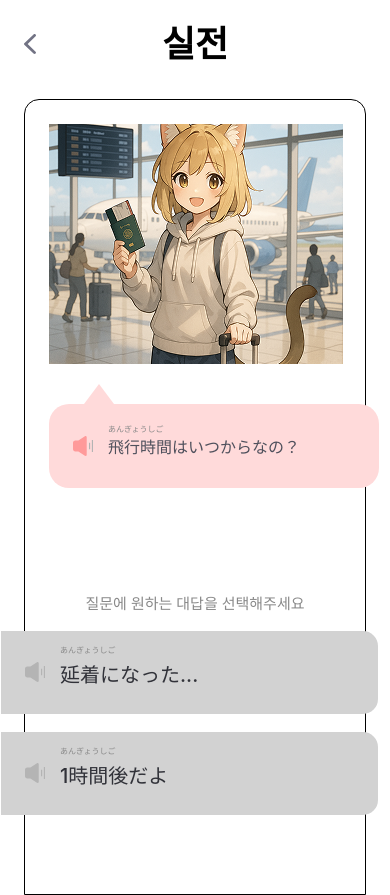
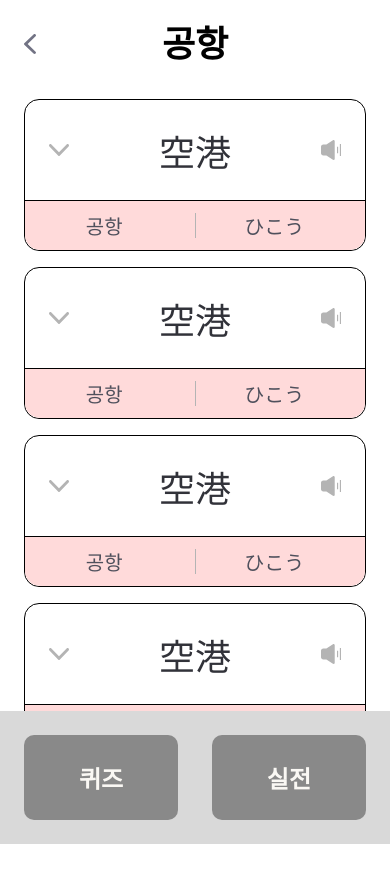
Before and after one commit to Team-Frolog/mynihongo, a React Native app: screen / in a window 390 px wide. After the commit the page ends 844 px from the top, so only its background shows below. Built offline with nearby package versions, Linux system fonts and the light colour scheme.

Commit message:
[Feat/#11]: 테마 완료 화면 UI 구현

```diff
--- a/App.tsx
+++ b/App.tsx
@@ -5,13 +5,14 @@ import { SafeAreaProvider, SafeAreaView } from 'react-native-safe-area-context';
 import Practice from './src/screens/Practice';
 import Quiz from './src/screens/Quiz';
 import Real from './src/screens/Real';
+import Complete from './src/screens/Complete';
 
 export default function App() {
   return (
     <SafeAreaProvider>
       <SafeAreaView style={styles.safeArea}>
         <StatusBar style="auto" />
-        <Real />
+        <Complete />
       </SafeAreaView>
     </SafeAreaProvider>
   );
--- /dev/null
+++ b/src/screens/Complete.tsx
@@ -0,0 +1,172 @@
+import BackHeader from '@/components/commons/BackHeader';
+import ChevronDownArrow from '../../assets/icons/ChevronDownArrow';
+import { FlatList, Pressable, StyleSheet, Text, View } from 'react-native';
+import Tts from 'assets/icons/Tts';
+
+const list = [
+  {
+    id: 1,
+    word: '空港',
+    mean: '공항',
+    mean2: 'ひこう',
+  },
+  {
+    id: 2,
+    word: '空港',
+    mean: '공항',
+    mean2: 'ひこう',
+  },
+  {
+    id: 3,
+    word: '空港',
+    mean: '공항',
+    mean2: 'ひこう',
+  },
+  {
+    id: 4,
+    word: '空港',
+    mean: '공항',
+    mean2: 'ひこう',
+  },
+  {
+    id: 5,
+    word: '空港',
+    mean: '공항',
+    mean2: 'ひこう',
+  },
+  {
+    id: 6,
+    word: '空港',
+    mean: '공항',
+    mean2: 'ひこう',
+  },
+];
+
+function Complete() {
+  return (
+    <View style={styles.container}>
+      <BackHeader title="공항" />
+      <FlatList
+        contentContainerStyle={styles.list}
+        data={list}
+        keyExtractor={(item) => item.id.toString()}
+        showsVerticalScrollIndicator={false}
+        renderItem={({ item }) => (
+          <View style={styles.contentWrapper}>
+            <View style={styles.wordWrapper}>
+              <ChevronDownArrow />
+              <Text style={styles.wordText}>{item.word}</Text>
+              <Tts />
+            </View>
+            <View style={styles.meanWrapper}>
+              <Text style={styles.meanText}>{item.mean}</Text>
+              <View style={styles.seperator}></View>
+              <Text style={styles.meanText}>{item.mean2}</Text>
+            </View>
+          </View>
+        )}
+      />
+      <View style={styles.buttonWrapper}>
+        <Pressable style={styles.button}>
+          <Text style={styles.buttonText}>퀴즈</Text>
+        </Pressable>
+        <Pressable style={styles.button}>
+          <Text style={styles.buttonText}>실전</Text>
+        </Pressable>
+      </View>
+    </View>
+  );
+}
+
+const styles = StyleSheet.create({
+  container: {
+    padding: 24,
+    flex: 1,
+    gap: 35,
+    backgroundColor: '#fff',
+  },
+
+  list: {
+    paddingBottom: 120,
+    gap: 16,
+  },
+
+  contentWrapper: {
+    flexDirection: 'column',
+
+    borderRadius: 15,
+    borderWidth: 1,
+    borderColor: '#000',
+  },
+  wordWrapper: {
+    padding: 24,
+
+    flexDirection: 'row',
+    justifyContent: 'space-between',
+    alignItems: 'center',
+  },
+  wordText: {
+    color: '#313239',
+    fontSize: 36,
+    fontWeight: 500,
+  },
+  meanWrapper: {
+    position: 'relative',
+
+    paddingVertical: 10,
+
+    flexDirection: 'row',
+    justifyContent: 'space-around',
+    alignItems: 'center',
+
+    borderTopWidth: 1,
+    borderColor: '#000',
+    borderBottomLeftRadius: 15,
+    borderBottomRightRadius: 15,
+
+    backgroundColor: '#ffdada',
+  },
+  meanText: {
+    color: '#4f505c',
+    fontSize: 20,
+    fontWeight: 500,
+  },
+  seperator: {
+    position: 'absolute',
+    left: '50%',
+    right: '50%',
+
+    width: 1,
+    height: 25,
+
+    backgroundColor: '#b4b4b4',
+  },
+
+  buttonWrapper: {
+    position: 'absolute',
+    bottom: 0,
+    left: 0,
+    right: 0,
+
+    padding: 24,
+
+    flexDirection: 'row',
+    justifyContent: 'space-between',
+
+    backgroundColor: '#d9d9d9',
+  },
+  button: {
+    paddingVertical: 25,
+    paddingHorizontal: 55,
+
+    backgroundColor: '#898989',
+    borderRadius: 10,
+  },
+  buttonText: {
+    color: '#faf8f4',
+    fontSize: 24,
+    fontWeight: 900,
+  },
+});
+
+export default Complete;
```
